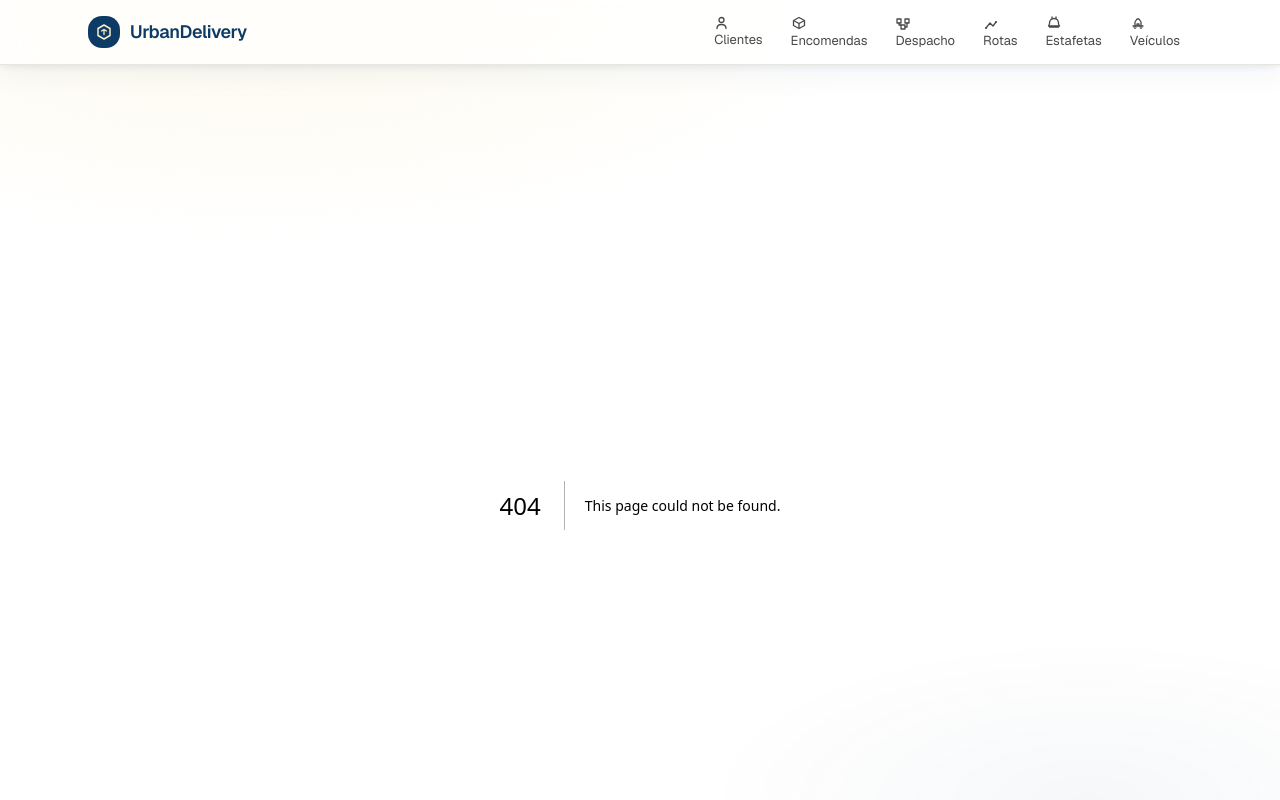
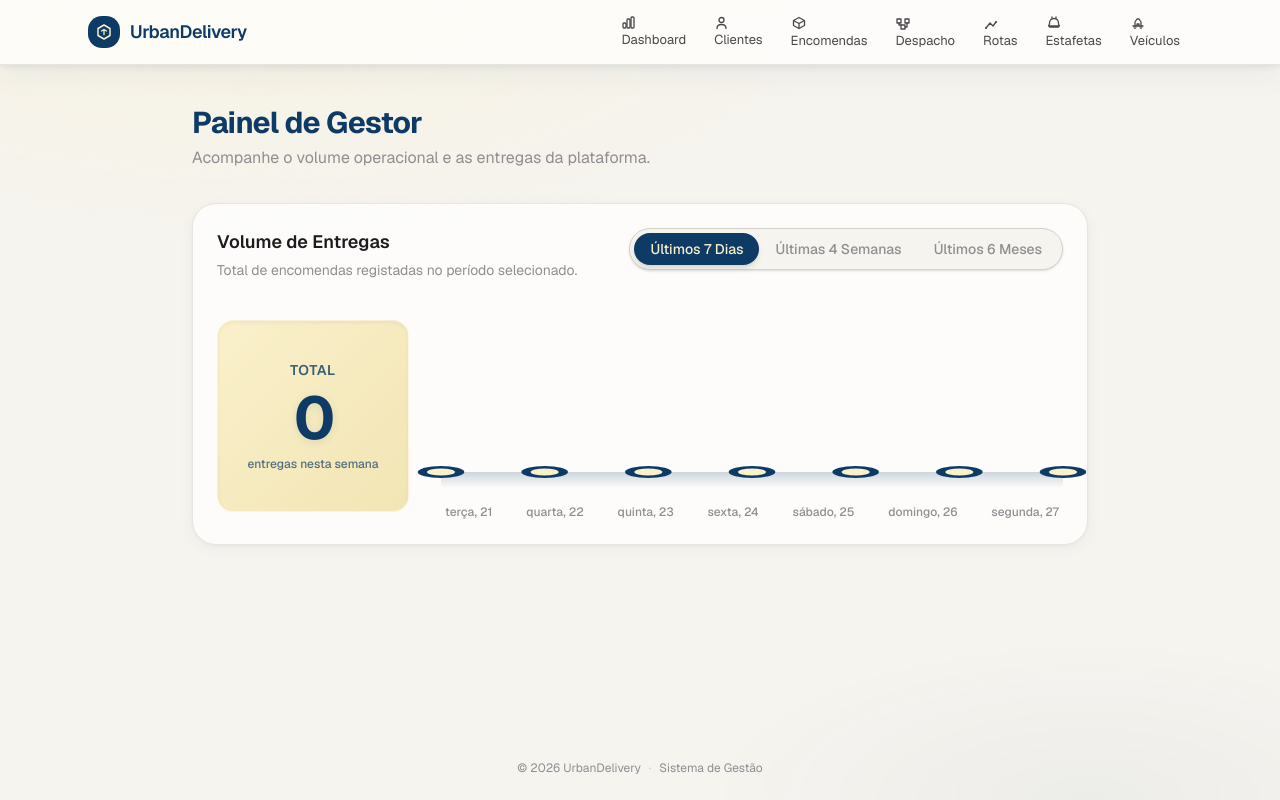
Before and after one commit to ytomee/UrbanDelivery, a Next.js app: page /dashboard in a window 1280 px wide. Before the commit this address had no page. Shown: the top 800 px of the page. Built offline with nearby package versions, Linux system fonts and the light colour scheme.

Commit message:
US15 - Análise do Volume de Entregas

```diff
--- /dev/null
+++ b/app/dashboard/page.tsx
@@ -0,0 +1,249 @@
+"use client";
+
+import { useEffect, useState, useMemo } from "react";
+import { Order } from "../types/order";
+import { getOrders } from "../lib/orders";
+
+type Period = "day" | "week" | "month";
+
+interface ChartDataPoint {
+  label: string;
+  value: number;
+}
+
+export default function DashboardPage() {
+  const [orders, setOrders] = useState<Order[]>([]);
+  const [period, setPeriod] = useState<Period>("day");
+
+  useEffect(() => {
+    setOrders(getOrders());
+  }, []);
+
+  const chartData = useMemo(() => {
+    // Generate data based on period
+    const now = new Date();
+    const data: ChartDataPoint[] = [];
+
+    // helper to zero-out time
+    const startOfDay = (d: Date) => new Date(d.getFullYear(), d.getMonth(), d.getDate());
+
+    if (period === "day") {
+      // Last 7 days
+      for (let i = 6; i >= 0; i--) {
+        const d = new Date(now);
+        d.setDate(d.getDate() - i);
+        const label = d.toLocaleDateString("pt-PT", { weekday: 'short', day: 'numeric' });
+        data.push({ label, value: 0 });
+      }
+
+      orders.forEach(o => {
+        const d = new Date(o.createdAt);
+        const diffTime = startOfDay(now).getTime() - startOfDay(d).getTime();
+        const diffDays = Math.floor(diffTime / (1000 * 60 * 60 * 24));
+        if (diffDays >= 0 && diffDays < 7) {
+          const idx = 6 - diffDays;
+          if (data[idx]) data[idx].value++;
+        }
+      });
+
+    } else if (period === "week") {
+      // Last 4 weeks
+      for (let i = 3; i >= 0; i--) {
+        data.push({ label: `Semana ${4 - i}`, value: 0 });
+      }
+
+      orders.forEach(o => {
+        const d = new Date(o.createdAt);
+        const diffTime = startOfDay(now).getTime() - startOfDay(d).getTime();
+        const diffDays = Math.floor(diffTime / (1000 * 60 * 60 * 24));
+        if (diffDays >= 0 && diffDays < 28) {
+          const weekIdx = Math.floor(diffDays / 7); // 0 is current week, 1 is last week
+          const idx = 3 - weekIdx;
+          if (data[idx]) data[idx].value++;
+        }
+      });
+
+    } else if (period === "month") {
+      // Last 6 months
+      for (let i = 5; i >= 0; i--) {
+        const d = new Date(now.getFullYear(), now.getMonth() - i, 1);
+        const label = d.toLocaleDateString("pt-PT", { month: 'short' });
+        data.push({ label, value: 0 });
+      }
+
+      orders.forEach(o => {
+        const d = new Date(o.createdAt);
+        const diffMonths = (now.getFullYear() - d.getFullYear()) * 12 + now.getMonth() - d.getMonth();
+        if (diffMonths >= 0 && diffMonths < 6) {
+          const idx = 5 - diffMonths;
+          if (data[idx]) data[idx].value++;
+        }
+      });
+    }
+
+    return data;
+  }, [orders, period]);
+
+  const totalVolume = useMemo(() => {
+    return chartData.reduce((acc, curr) => acc + curr.value, 0);
+  }, [chartData]);
+
+  // Max value for scaling the SVG
+  const maxVal = Math.max(...chartData.map(d => d.value), 1); // at least 1 to avoid div by zero
+
+  // Building SVG Path
+  const renderLine = () => {
+    if (chartData.length === 0) return null;
+    const width = 100;
+    const height = 100; // viewbox 0 0 100 100
+
+    // We have chartData.length points.
+    // x spacing:
+    const stepX = width / Math.max(chartData.length - 1, 1);
+
+    const points = chartData.map((d, i) => {
+      const x = i * stepX;
+      // y is inverted because SVG y goes down
+      const y = height - (d.value / maxVal) * height * 0.8 - 10; // 0.8 scale to leave top padding
+      return `${x},${y}`;
+    });
+
+    const dPath = `M ${points.join(' L ')}`;
+
+    // Optional: filled area below line
+    const areaPath = `${dPath} L 100,100 L 0,100 Z`;
+
+    return (
+      <svg viewBox="0 0 100 100" className="w-full h-40 overflow-visible" preserveAspectRatio="none">
+        <defs>
+          <linearGradient id="lineGrad" x1="0%" y1="0%" x2="100%" y2="0%">
+            <stop offset="0%" stopColor="var(--yale)" stopOpacity="0.5" />
+            <stop offset="100%" stopColor="var(--yale)" stopOpacity="1" />
+          </linearGradient>
+          <linearGradient id="areaGrad" x1="0%" y1="0%" x2="0%" y2="100%">
+            <stop offset="0%" stopColor="var(--yale)" stopOpacity="0.2" />
+            <stop offset="100%" stopColor="var(--yale)" stopOpacity="0" />
+          </linearGradient>
+        </defs>
+        <path
+          d={areaPath}
+          fill="url(#areaGrad)"
+        />
+        <path
+          d={dPath}
+          fill="none"
+          stroke="url(#lineGrad)"
+          strokeWidth="3"
+          strokeLinecap="round"
+          strokeLinejoin="round"
+          className="animate-draw-line"
+          style={{
+            strokeDasharray: '300',
+            strokeDashoffset: '0',
+            animation: 'draw 1.5s ease-out forwards'
+          }}
+        />
+        {/* Points */}
+        {chartData.map((d, i) => {
+          const x = i * stepX;
+          const y = height - (d.value / maxVal) * height * 0.8 - 10;
+          return (
+            <g key={i} className="group cursor-default">
+              <circle
+                cx={x}
+                cy={y}
+                r="3"
+                fill="#FAF0CA"
+                stroke="var(--yale)"
+                strokeWidth="1.5"
+                className="transition-all duration-300 group-hover:r-4 group-hover:stroke-2"
+              />
+              <text
+                x={x}
+                y={y - 8}
+                textAnchor="middle"
+                fontSize="6"
+                fill="var(--yale)"
+                fontWeight="bold"
+                className="opacity-0 group-hover:opacity-100 transition-opacity duration-200"
+              >
+                {d.value}
+              </text>
+            </g>
+          );
+        })}
+      </svg>
+    );
+  };
+
+  return (
+    <div className="animate-fade-in max-w-4xl mx-auto space-y-8">
+      <div className="flex flex-col md:flex-row md:items-end justify-between gap-4">
+        <div>
+          <h1 className="text-3xl font-bold tracking-tight text-[var(--yale)]">Painel de Gestor</h1>
+          <p className="text-muted mt-1">Acompanhe o volume operacional e as entregas da plataforma.</p>
+        </div>
+      </div>
+
+      <div className="glass-card p-6" style={{ borderRadius: '1.5rem' }}>
+        <div className="flex flex-col md:flex-row md:items-start justify-between gap-6 mb-8">
+          <div>
+            <h2 className="text-lg font-semibold text-[var(--foreground)] mb-1">Volume de Entregas</h2>
+            <p className="text-sm text-muted">Total de encomendas registadas no período selecionado.</p>
+          </div>
+
+          <div className="flex bg-[var(--background)] rounded-full p-1 border border-[var(--border)] shadow-sm">
+            {(["day", "week", "month"] as const).map(p => (
+              <button
+                key={p}
+                onClick={() => setPeriod(p)}
+                className={`px-4 py-1.5 rounded-full text-sm font-medium transition-colors ${
+                  period === p
+                    ? 'bg-[var(--yale)] text-[#FAF0CA] shadow-md'
+                    : 'text-muted hover:text-[var(--foreground)]'
+                }`}
+              >
+                {p === "day" ? "Últimos 7 Dias" : p === "week" ? "Últimas 4 Semanas" : "Últimos 6 Meses"}
+              </button>
+            ))}
+          </div>
+        </div>
+
+        <div className="flex flex-col md:flex-row items-center gap-8">
+          {/* Cartão Numérico */}
+          <div className="flex-shrink-0 w-full md:w-48 aspect-square rounded-2xl bg-gradient-to-br from-[#FAF0CA] to-[#F2E5B5] shadow-inner flex flex-col items-center justify-center border border-[rgba(255,255,255,0.4)]">
+            <span className="text-sm font-semibold text-[var(--yale)] uppercase tracking-wider opacity-80 mb-2">Total</span>
+            <span className="text-6xl font-bold text-[var(--yale)] tracking-tighter" style={{ textShadow: '0 2px 10px rgba(13, 59, 102, 0.1)' }}>
+              {totalVolume}
+            </span>
+            <span className="text-xs text-[var(--yale)] font-medium mt-2 opacity-70">
+              {period === "day" ? "entregas nesta semana" : period === "week" ? "entregas no mês" : "entregas no semestre"}
+            </span>
+          </div>
+
+          {/* Linha de Tendência */}
+          <div className="flex-1 w-full flex flex-col h-full pt-4">
+            <div className="relative w-full">
+              {renderLine()}
+              {/* X-axis labels */}
+              <div className="flex justify-between mt-4 text-xs font-medium text-muted px-1">
+                {chartData.map((d, i) => (
+                  <span key={i} className={i === 0 ? "text-left" : i === chartData.length - 1 ? "text-right" : "text-center"}>
+                    {d.label}
+                  </span>
+                ))}
+              </div>
+            </div>
+          </div>
+        </div>
+      </div>
+
+      <style dangerouslySetInnerHTML={{__html: `
+        @keyframes draw {
+          from { stroke-dashoffset: 300; }
+          to { stroke-dashoffset: 0; }
+        }
+      `}} />
+    </div>
+  );
+}
--- a/app/layout.tsx
+++ b/app/layout.tsx
@@ -46,6 +46,18 @@ export default function RootLayout({
               </span>
             </Link>
             <nav className="flex items-center gap-1">
+              <Link
+                href="/dashboard"
+                className="btn-ghost"
+                style={{ fontSize: '0.8125rem' }}
+              >
+                <svg width="15" height="15" viewBox="0 0 15 15" fill="none" xmlns="http://www.w3.org/2000/svg" style={{ marginRight: 4 }}>
+                  <rect x="2" y="8" width="3" height="5" rx="1" stroke="currentColor" strokeWidth="1.3"/>
+                  <rect x="6" y="4" width="3" height="9" rx="1" stroke="currentColor" strokeWidth="1.3"/>
+                  <rect x="10" y="2" width="3" height="11" rx="1" stroke="currentColor" strokeWidth="1.3"/>
+                </svg>
+                Dashboard
+              </Link>
               <Link
                 href="/customers"
                 className="btn-ghost"
```
